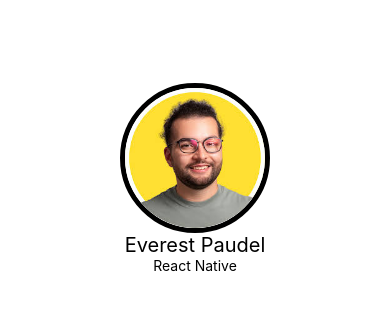
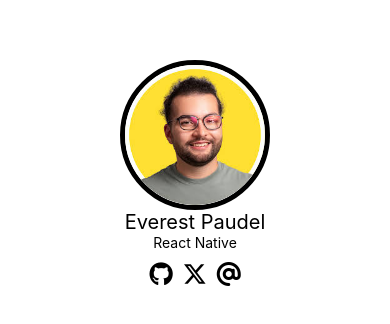
Before and after one commit to everestp/ReactNative, a React Native app: screen / in a window 390 px wide. Shown: the part 206-530 px from the top of the page. Built offline with nearby package versions, Linux system fonts and the light colour scheme.

Commit message:
Learning :Icons

```diff
--- a/App.js
+++ b/App.js
@@ -1,5 +1,7 @@
 import { StatusBar } from 'expo-status-bar';
 import { Image, StyleSheet, Text, View } from 'react-native';
+
+import FontAwesome6 from '@expo/vector-icons/FontAwesome6';
 
 export default function App() {
   return (
@@ -19,6 +21,13 @@ export default function App() {
         }}/>
       <Text style={{ fontSize:20 }}>Everest Paudel</Text>
       <Text>React Native</Text>
+
+      <View style={{ flexDirection:"row" ,marginVertical :10,gap:10}}>
+      <FontAwesome6 name="github" size={24} color="balck" />
+      <FontAwesome6 name="x-twitter" size={24} color="black" />
+      <FontAwesome6 name="at" size={24} color="black" />
+      </View>
+
       <StatusBar style="auto" />
     </View>
   );
```
